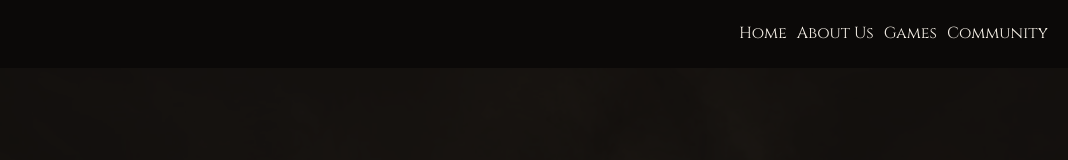
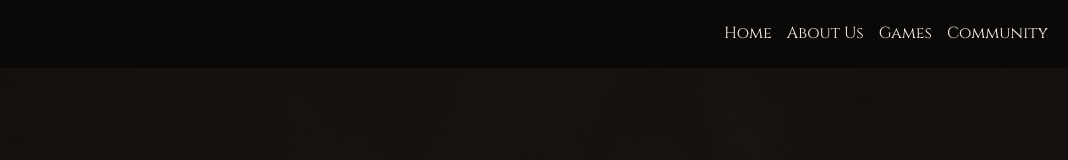
Before and after one commit to slycksters/essential-rpg, a React (Vite) app: page / in a window 1280 px wide. Shown: the top 160 px of the page, without its empty margins (212-1280 px from the left). Built offline with nearby package versions, Linux system fonts and the light colour scheme; no server answers.

Commit message:
improved navbar and scrollbar

```diff
--- a/src/components/sections/navbar-section/NavbarSection.jsx
+++ b/src/components/sections/navbar-section/NavbarSection.jsx
@@ -19,6 +19,14 @@ export const NavbarSection = () => {
 
   const handleScroll = (e, targetId) => {
     e.preventDefault();
+
+    if (targetId === 'landing') {
+      window.scrollTo({
+        top: 0,
+        behavior: 'smooth',
+      });
+      return;
+    }
 
     const element = document.getElementById(targetId);
 
--- a/src/components/sections/navbar-section/NavbarSection.module.css
+++ b/src/components/sections/navbar-section/NavbarSection.module.css
@@ -25,7 +25,7 @@
 
 .navbarList {
   display: flex;
-  gap: 10px;
+  gap: 15px;
   justify-content: end;
 }
 
--- a/src/index.css
+++ b/src/index.css
@@ -1 +1,74 @@
 @import "tailwindcss";
+
+/* =========================================
+   Custom Medieval Scrollbar
+   ========================================= */
+
+/* Firefox */
+* {
+  scrollbar-width: thin;
+  scrollbar-color:
+    var(--color-gold-primary)
+    var(--color-bg-secondary);
+}
+
+/* Chrome / Edge / Safari */
+::-webkit-scrollbar {
+  width: 14px;
+  height: 14px;
+}
+
+::-webkit-scrollbar-track {
+  background:
+    linear-gradient(
+      180deg,
+      var(--color-bg-secondary) 0%,
+      var(--color-bg-main) 100%
+    );
+
+  border-left: 1px solid var(--color-border-dark);
+}
+
+::-webkit-scrollbar-thumb {
+  background:
+    linear-gradient(
+      180deg,
+      var(--color-gold-soft) 0%,
+      var(--color-gold-primary) 45%,
+      var(--color-gold-dim) 100%
+    );
+
+  border: 2px solid var(--color-bg-secondary);
+  border-radius: 999px;
+
+  box-shadow:
+    inset 0 0 6px rgba(255, 255, 255, 0.08),
+    0 0 10px rgba(200, 155, 93, 0.25);
+}
+
+::-webkit-scrollbar-thumb:hover {
+  background:
+    linear-gradient(
+      180deg,
+      var(--color-gold-bright) 0%,
+      var(--color-gold-soft) 50%,
+      var(--color-gold-primary) 100%
+    );
+
+  box-shadow:
+    inset 0 0 8px rgba(255, 255, 255, 0.12),
+    0 0 14px rgba(200, 155, 93, 0.45);
+}
+
+::-webkit-scrollbar-thumb:active {
+  background:
+    linear-gradient(
+      180deg,
+      var(--color-bronze-muted) 0%,
+      var(--color-gold-dim) 100%
+    );
+}
+
+::-webkit-scrollbar-corner {
+  background: var(--color-bg-main);
+}
```
